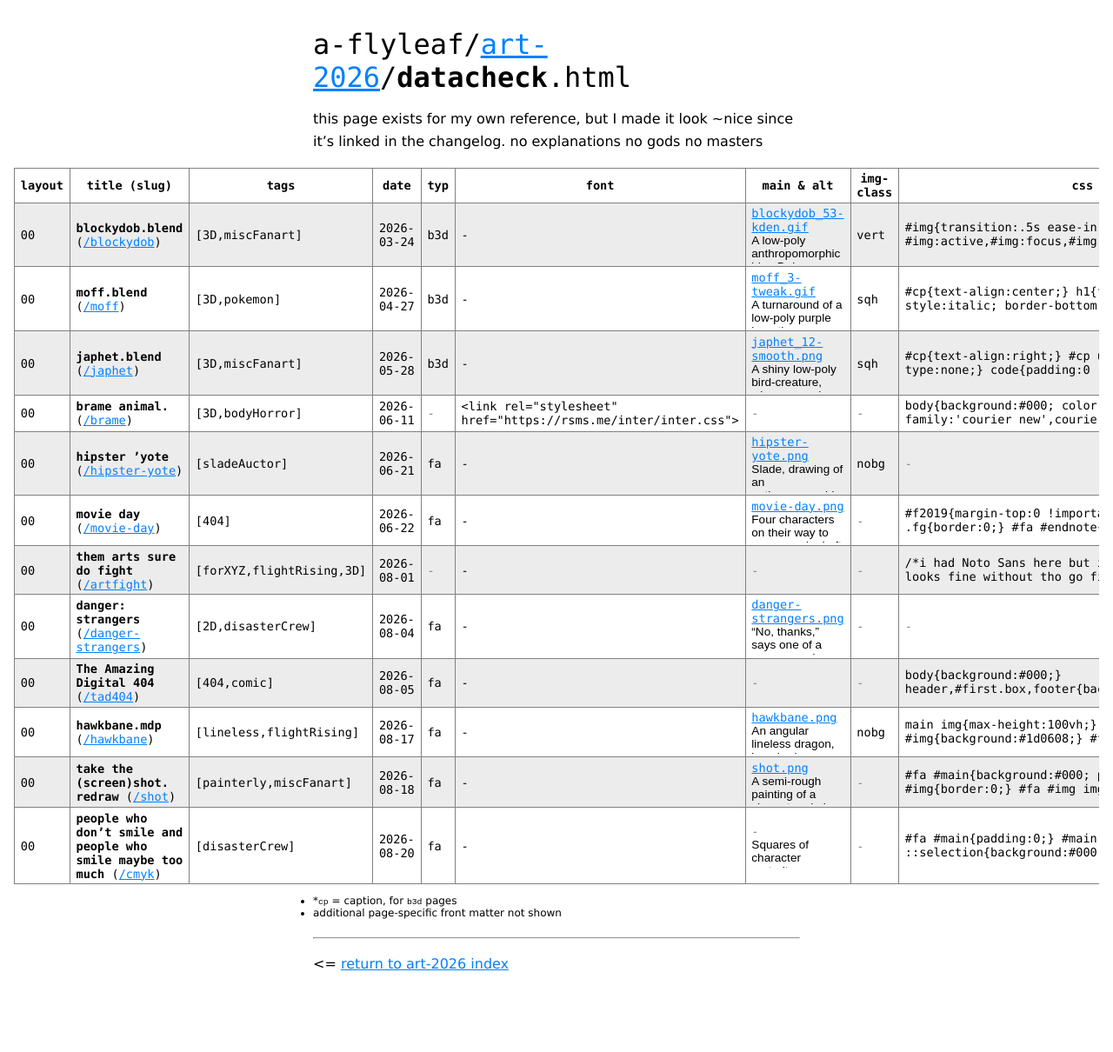
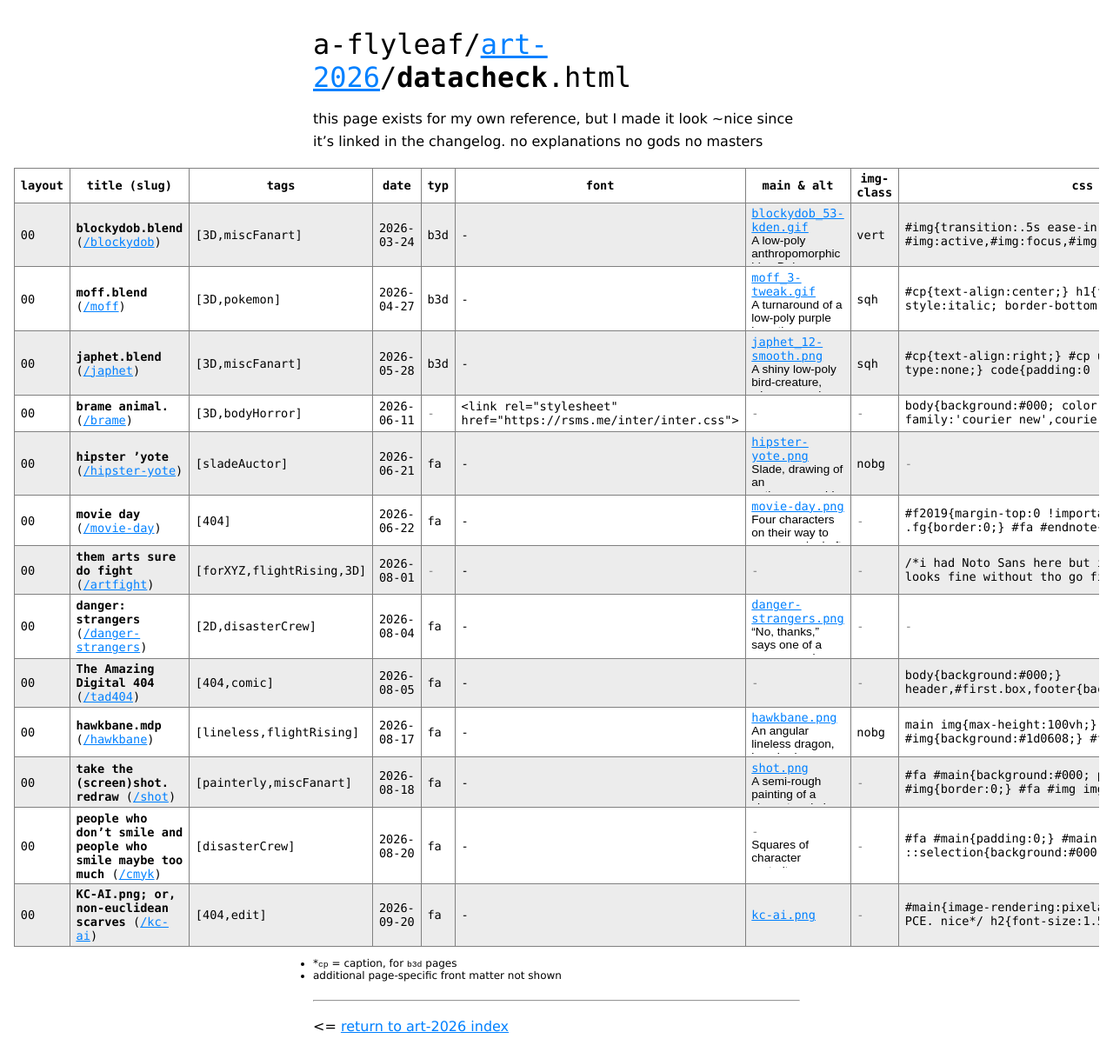
Before and after one commit to a-flyleaf/art-2026, a Jekyll site: the page built from datacheck.html, in a window 1280 px wide. Shown: the whole page at 87% size. Built offline with Jekyll 4.4.1, drawn with Linux system fonts in a browser that asks for light colours; before the commit the page ends 1138 px from its top, so only the background shows below that; some of the changed text lies outside the part shown.

Commit message:
+art/kc-ai WIP
aaaaaaaaaaaaaaaaa

```diff
--- /dev/null
+++ b/_art/09-20_kc-ai.html
@@ -0,0 +1,60 @@
+---
+layout: "00"
+title: "KC-AI.png; or, non-euclidean scarves"
+slug: kc-ai
+tags: [404,edit]
+date: 2026-09-20
+
+typ: fa
+main: kc-ai.png
+
+css: "
+	#main{image-rendering:pixelated;} /*nabbed from PCE. nice*/
+	h2{font-size:1.5em; font-weight:normal; line-height:1.25; margin-top:2em;} h2+p,h2+ul{margin-top:.5em !important;}
+
+	#toc{display:inline-block; border:1px solid; padding:1em;}
+	#toc big{font-size:1.15em;} #toc ol{margin:0 0 0 1em !important;}
+	li img{padding-top:.25em;} li ul{margin-top:-.25em !important;}
+	li small::after{content:' &lt;/figcaption&gt;'; padding-left:.25em;}
+
+	h2:nth-of-type(n+2)::before{content:'advertisement'; text-transform:uppercase; border-top:2px solid; display:block; font-size:.35em; text-align:center; max-width:50%; margin:0 auto 3.5em; opacity:.25; letter-spacing:0.125em;}
+"
+---
+<div class="wrap"><div class="box" markdown="1">
+Are you an artist who likes to be cheeky in third person? Not to worry. In this art description, we'll give you the top three reasons why you've already stopped skimming this text.
+
+<div id="toc" markdown="1">
+<big>Table of Contents</big>
+1. [More of this nonsense](#why)
+2. [The actual art description](#desc)
+</div>
+
+<h2 id="why">1. Why different forms of non-representational art fascinate the author</h2>
+It may surprise you to learn that the writer, who used fractal art in the first forum signature they can remember making, enjoys **non-representational art** and **meta-commentary**. They like to think they're clever. ✨👍
+
+Here are a few examples of how **art abstraction has been personally relevant**:
+- Fractal art is using math to make art. It is [a form of algorithmic art created by using fractal objects](https://en.wikipedia.org/wiki/Fractal_art). 🤯
+- There's nothing that bends the mind like an **optical illusion**. 😵
+- People used to debate about **whether digital art was "real" art**. 🤔 The argument went that it was basically button-pushing, and way easier than pen to paper, so **did it really count?**
+- People also said the same thing about photography. **It's [just pushing a button](https://en.wikipedia.org/wiki/Photography#Techniques), right?** 📸
+- And don't get them started about **Surrealism** and the **[Dada](https://en.wikipedia.org/wiki/Dada) movement**! 🎨
+
+## 2. How the author's fascination with different forms of abstract art shapes their opinions on AI quote-unquote "art"
+- It's art.
+
+## 3. Why the author isn't convinced by moralistic arguments about art requiring effort or a "soul" to qualify as art
+- Are you a Puritan? 🤨
+- People have always been lazy, intellectually dishonest, and keen to undervalue art as a profession. It's easier now. That's a **separate conversation**. 👉
+- <img src="{%include url.html%}/assets/tumblr_779f8c2e733967d576c3a086d31bb173_11e0793b_1280.jpg" alt="red photomanipulation with text in the style of magazine clippings, with words and letters snipped from screenshots. It reads as follows: “DO NOT repost don’t reference do not take inspiration I want fame without its impliCAtions Worship at my Temple (they cannot be made by anyone.) (permission Permission) (? Ask first) (Reblogs > likes!) (do not steal (duh)) look but don’t touch Please do not use my art as a pfp banner oR permaNent meMory See me TraNsient behINd glass (please do not) don’t trace my work (scrapers harming victims) (YOU repost my art. legal action.) (You [illegible] draw / write about / RP with [illegible] however please [illegible] these guidelines) wHaT I Make Does not MaTter unLess the world knows it’s minE! (considerate of my work)”. Some letters are snipped from the memefied text “You Wouldn’t Steal a Car,” from a PSA about piracy.">
+	- <small>(credit to whoever made this 😇)</small><!--<https://theothin.tumblr.com/post/826291611013136384/credit-to-whoever-made-this>-->
+
+## 4. Top three reasons to skim over this text?
+- It should have been a **blog post**. 📝
+- It's **not about** this specific drawing. 😕
+- It's a **flagrant soapbox** because the writer is half-convinced they'll get **burned at the stake** for saying the computer pictures are cool sometimes, and they get **irrationally defensive** about it. 🔥
+
+<br><br><br>...what's usually at the bottom of these bullshit "articles" anyway. I never scroll that far :V
+</div></div>
+
+<div class="wrap"><div class="box" markdown="1">
+</div></div>
--- a/index.html
+++ b/index.html
@@ -44,6 +44,9 @@ changelog:
   - date: 2026-08-20
     desc: >-
       +[cmyk](INC_URL/cmyk)
+  - date: 2026-09-20
+    desc: >-
+      normalized tags; +[kc-ai](INC_URL/kc-ai)
 
 ---
 <section class="txt wrap">
```
Also changed, not shown: assets/art/kc-ai_100.png (added), assets/tumblr_779f8c2e733967d576c3a086d31bb173_11e0793b_1280.jpg (added), 1 other file.
